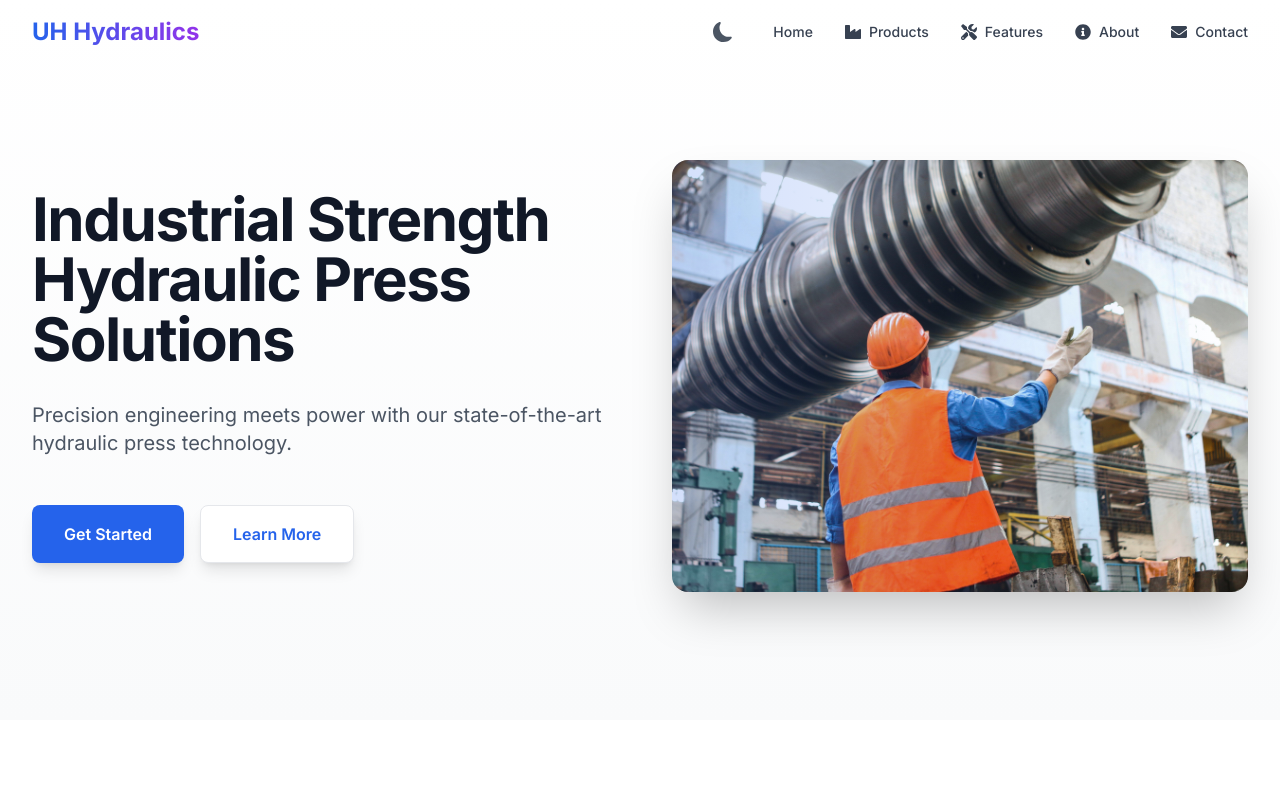
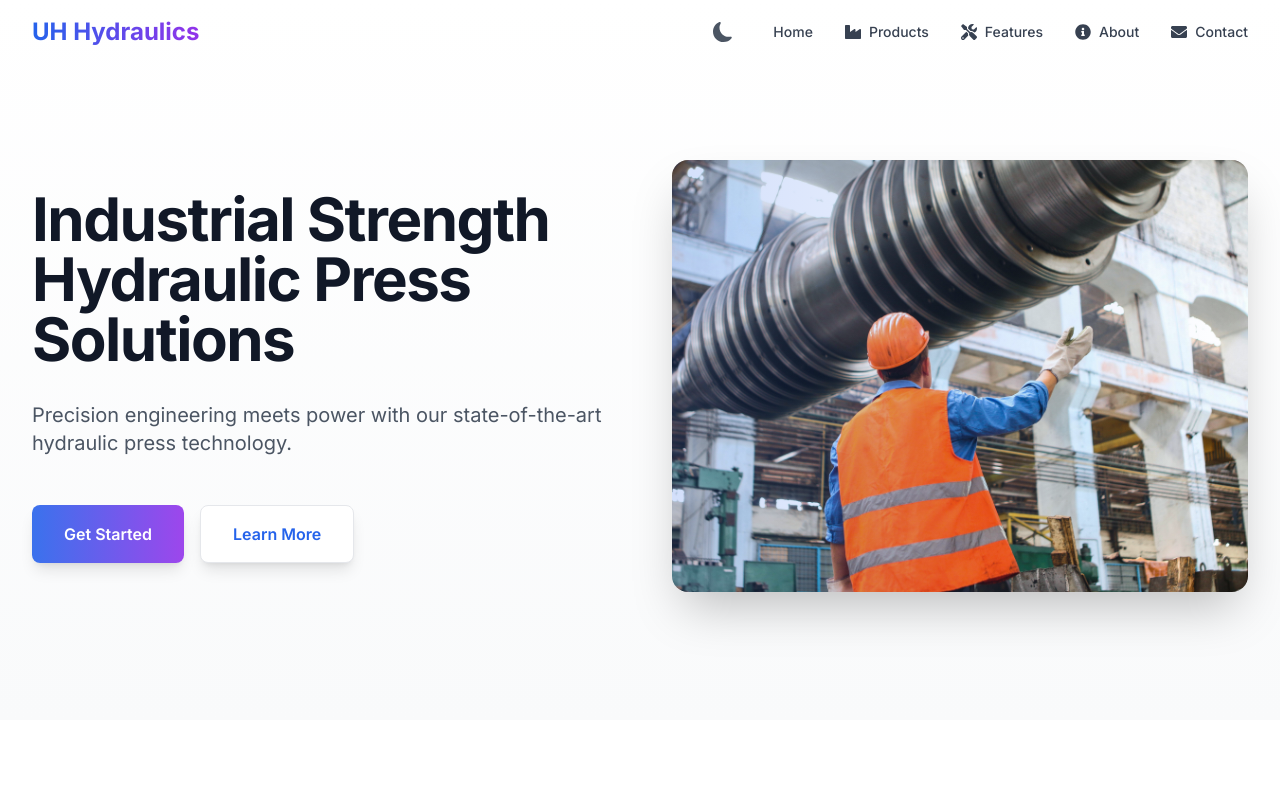
Before and after one commit to EshaArif-1234/hydraulicpress-website, a Next.js app: page / in a window 1280 px wide. Shown: the top 800 px of the page. Built offline with nearby package versions, Linux system fonts and the light colour scheme.

Commit message:
chnage the color of buttons

```diff
--- a/src/app/components/Footer.js
+++ b/src/app/components/Footer.js
@@ -39,7 +39,7 @@ export default function Footer() {
                 placeholder="Enter your email"
                 className="px-4 py-2 rounded-lg bg-white dark:bg-gray-800 text-gray-900 dark:text-white flex-grow text-sm focus:outline-none focus:ring-2 focus:ring-blue-500 border border-gray-200 dark:border-gray-700"
               />
-              <button className="px-4 py-2 bg-blue-600 text-white rounded-lg text-sm hover:bg-blue-700 transition-colors">
+              <button className="px-4 py-2 bg-gradient-to-r from-blue-600/90 to-purple-600/90 dark:from-blue-900/90 dark:to-purple-900/90 text-white rounded-lg text-sm hover:bg-blue-700 transition-colors">
                 Subscribe
               </button>
             </div>
--- a/src/app/page.js
+++ b/src/app/page.js
@@ -100,7 +100,7 @@ export default function Home() {
                 Precision engineering meets power with our state-of-the-art hydraulic press technology.
               </p>
               <div className="flex gap-4 pt-4">
-                <button className="bg-blue-600 text-white px-8 py-4 rounded-lg font-semibold hover:bg-blue-700 transition-colors shadow-lg hover:shadow-xl">
+                <button className="bg-gradient-to-r from-blue-600/90 to-purple-600/90 dark:from-blue-900/90 dark:to-purple-900/90 text-white px-8 py-4 rounded-lg font-semibold hover:bg-blue-700 transition-colors shadow-lg hover:shadow-xl">
                   Get Started
                 </button>
                 <button className="bg-white text-blue-600 px-8 py-4 rounded-lg font-semibold hover:bg-gray-50 dark:bg-gray-800 dark:text-white dark:hover:bg-gray-700 transition-colors shadow-lg hover:shadow-xl border border-gray-200 dark:border-gray-700">
@@ -259,7 +259,7 @@ export default function Home() {
       </section>
 
       {/* Contact Section */}
-      <section id="contact" className="py-24 bg-gradient-to-br from-blue-600 to-blue-700 dark:from-blue-700 dark:to-blue-800">
+      <section id="contact" className="py-24 bg-gradient-to-r from-blue-600/90 to-purple-600/90 dark:from-blue-900/90 dark:to-purple-900/90">
         <div className="max-w-7xl mx-auto px-4 sm:px-6 lg:px-8 text-center">
           <div className="max-w-3xl mx-auto space-y-8">
             <h2 className="text-3xl sm:text-4xl font-bold text-white">
```
